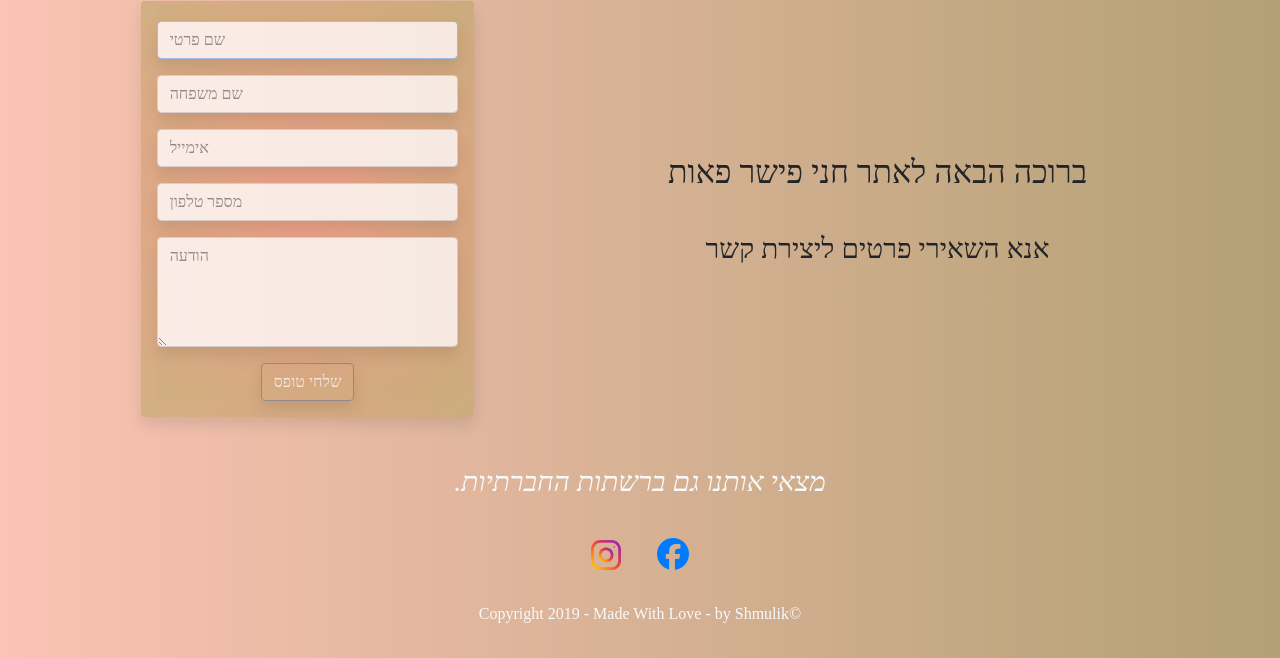
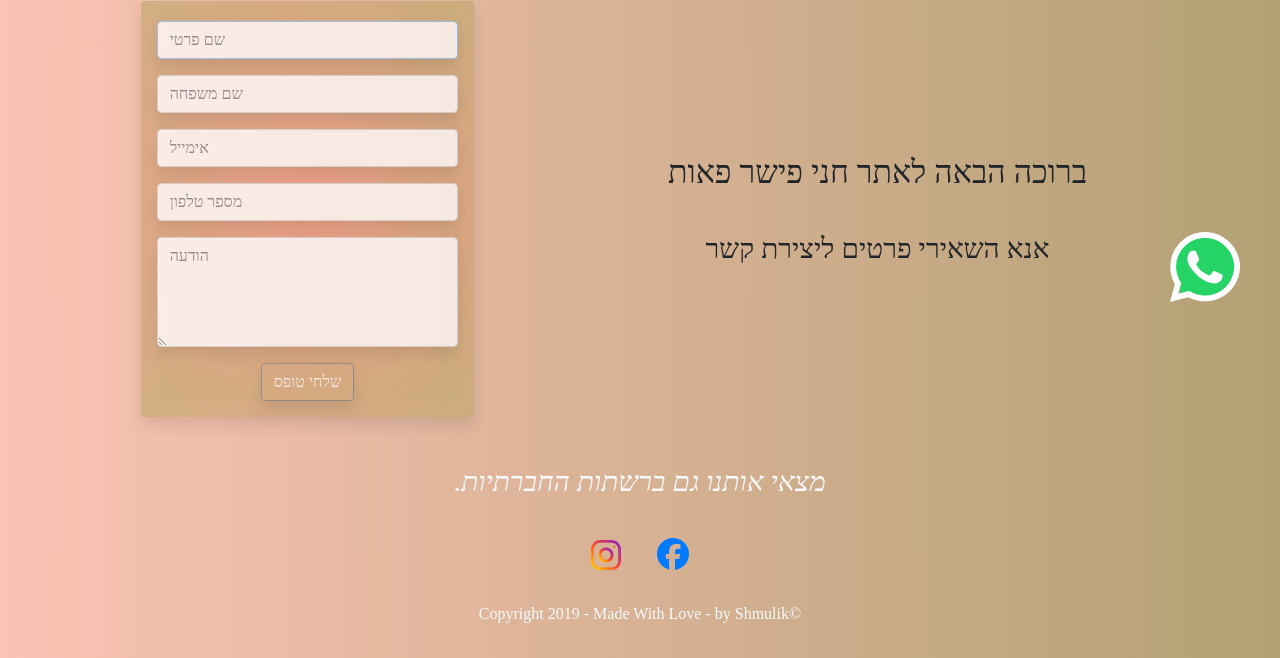
Before and after one commit to shmulickrot/haniwigs, a Rails app: page / in a window 1280 px wide. Shown: the part 465-1123 px from the top of the page. Run offline with Rails 7, Linux system fonts and the light colour scheme; style sheets or scripts are compiled from the project's sources; some libraries are stand-ins or nearby versions; some web fonts are replaced.

Commit message:
whatsapp button added

```diff
--- a/app/assets/stylesheets/main_page.scss
+++ b/app/assets/stylesheets/main_page.scss
@@ -30,6 +30,30 @@ body {
 form , .bg-custom{
   background: rgb(242,149,125);
   background: radial-gradient(circle, rgba(242,149,125,1) 0%, rgba(191,167,109,0.9389735630580357) 100%, rgba(0,212,255,1) 100%);
+}
+//whatsapp button
+.float{
+  position:fixed;
+  width:60px;
+  height:60px;
+  bottom:6%;
+  right:40px;
+  //background-color:#25d366;
+  //color:#FFF;
+  border-radius:50px;
+  text-align:center;
+  //font-size:30px;
+  //box-shadow: 2px 2px 3px #999;
+  z-index:100;
+  //overflow: auto;
+}
+.fa-whatsapp  {
+  color:#fff;
+  background:linear-gradient(#25d366,#25d366)10px 84%/10px 15px no-repeat,radial-gradient(#25d366 60%,transparent 0);
+}
+
+.my-float{
+  margin-top:16px;
 }
 @media only screen and (max-width: 592px) {
   .img-media{
--- a/app/views/layouts/application.html.erb
+++ b/app/views/layouts/application.html.erb
@@ -23,11 +23,16 @@
       </a>
     </nav>
   </div>
+  <%= link_to 'https://api.whatsapp.com/send?phone=972526626510&text=%D7%94%D7%99%D7%99%20%D7%90%D7%A0%D7%99%20%D7%9C%D7%A7%D7%95%D7%97%D7
+%94%20%D7%91%D7%90%D7%AA%D7%A8%20%D7%95%D7%99%D7%A9%20%D7%9C%D7%99%20%D7%A9%D7%90%D7%9C%D7%94', class: 'float', target: "_blank" do %>
+    <i class="fab fa-whatsapp fa-5x"></i>
+  <% end %>
 </div>
 
 
 <%= yield %>
-<%= render  'footer' %>
+<%#= render 'whatsapp' %>
+<%= render 'footer' %>
 <%= javascript_include_tag 'https://code.jquery.com/jquery-3.3.1.slim.min.js' %>
 <%= javascript_include_tag 'https://cdnjs.cloudflare.com/ajax/libs/popper.js/1.14.6/umd/popper.min.js' %>
 <%= javascript_include_tag 'https://stackpath.bootstrapcdn.com/bootstrap/4.3.1/js/bootstrap.min.js' %>
```
Also changed, not shown: app/views/main_page/_whatsapp.html.erb (added, +9 -0 lines), 1 other file.
